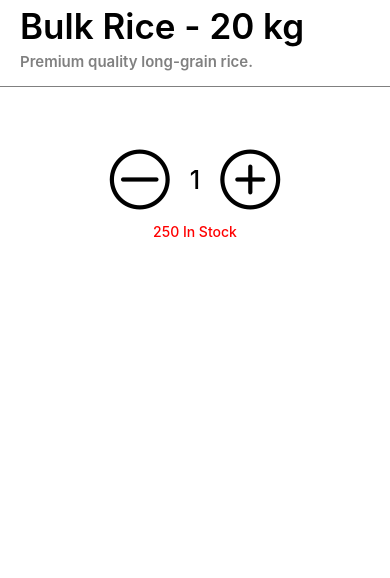
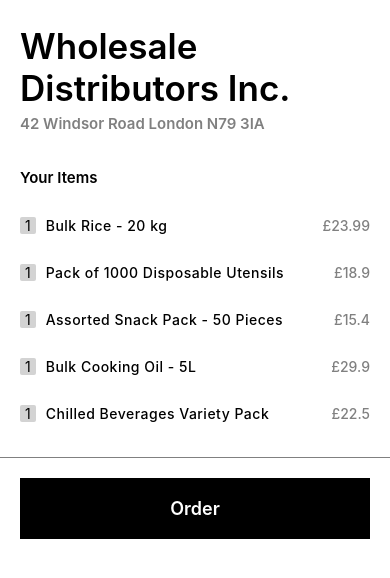
Before and after one commit to AliGunez/SupplyAppB2B, a React Native app in the folder SupplyUser/: screen / in a window 390 px wide. Shown: the top 578 px of the page. Built offline with nearby package versions, Linux system fonts and the light colour scheme.

Commit message:
Basket Page

```diff
--- a/SupplyUser/App.js
+++ b/SupplyUser/App.js
@@ -3,11 +3,13 @@ import { StyleSheet, View } from 'react-native';
 import HomeScreen from './src/screens/HomeScreen';
 import SupplierDetailsPage from './src/screens/SupplierDetailsScreen';
 import ItemDetailsScreen from './src/screens/ItemDetailsScreen';
+import Basket from './src/screens/Basket';
 
 export default function App() {
   return (
     <View style={styles.container}>
-      <ItemDetailsScreen />
+      <Basket />
+      {/* <ItemDetailsScreen /> */}
       {/* <SupplierDetailsPage /> */}
       {/* <HomeScreen /> */}
 
--- a/SupplyUser/assets/data/Suppliers.json
+++ b/SupplyUser/assets/data/Suppliers.json
@@ -2,6 +2,7 @@
   {
     "id": "1",
     "name": "Wholesale Distributors Inc.",
+    "address": "42 Windsor Road London N79 3IA",
     "deliveryFee": 150,
     "minDeliveryTime": 5,
     "maxDeliveryTime": 8,
--- /dev/null
+++ b/SupplyUser/src/screens/Basket/index.js
@@ -0,0 +1,122 @@
+import { useState } from "react";
+import {View, Text, StyleSheet, FlatList} from "react-native";
+import {AntDesign} from "@expo/vector-icons";
+
+import Suppliers from "../../../assets/data/Suppliers.json"
+const supplier = Suppliers[0];
+
+
+const BasketItem = ({basketItem}) => {
+    return (
+        <View style={styles.row}>
+            <View style={styles.amountContainer}>
+                <Text>1</Text>
+            </View>
+            <Text style={styles.itemName}>{basketItem.name}</Text>
+            <Text style={styles.totalPrice}>£{basketItem.price}</Text>
+        </View>
+    );
+};
+
+const Basket = () => {
+    return (
+        <View style={styles.page}>
+            <Text style={styles.name}>{supplier.name}</Text>
+            <Text style={styles.description}>{supplier.address}</Text>
+
+            <Text style={styles.subTitle}>Your Items</Text>
+
+            <FlatList data={supplier.stock} renderItem={({item}) => <BasketItem basketItem={item}/>}/>
+
+            <View style={styles.separator}></View>
+
+            <View style={styles.button}>
+                <Text style={styles.buttonText}>Order</Text>
+            </View>
+        </View>
+    );
+};
+
+
+const styles = StyleSheet.create({
+    page: {
+        flex: 1,
+    },
+    name: {
+        marginHorizontal: 20,
+        fontSize: 35,
+        fontWeight: "600",
+        marginVertical: 5,
+        paddingTop: 20,
+    },
+    description: {
+        marginHorizontal: 20,
+        fontSize: 15,
+        color: "grey",
+        fontWeight: "600",
+        marginBottom: 5,
+        paddingBottom: 10,
+    },
+    subTitle: {
+        marginTop: 20,
+        marginHorizontal: 20,
+        fontSize: 15,
+        fontWeight: "600",
+        marginBottom: 5,
+        paddingBottom: 10,
+    },
+    separator: {
+        height: 1,
+        backgroundColor: "grey",
+        marginVertical: 20,
+    },
+    row: {
+        flexDirection: "row",
+        alignItems: "center",
+        marginLeft: 20,
+        marginVertical: 15,
+    },
+    amount: {
+        fontSize: 25,
+        marginHorizontal: 20,
+        fontWeight: "450",
+    },
+    quantity: {
+        alignItems: "center",
+        justifyContent: "center",
+        marginTop: 5,
+        fontWeight: "450",
+        color: "red",
+    },
+    button: {
+        backgroundColor: "black",
+        marginTop: "auto",
+        margin: 20,
+        padding: 20,
+        marginBottom: 100,
+        alignItems: "center",
+    },
+    buttonText: {
+        color: "white",
+        fontWeight: "600",
+        fontSize: 18,
+    },
+    totalPrice: {
+        marginLeft: "auto",
+        marginRight: 20,
+        fontWeight: "500",
+        color: "gray"
+    },
+    amountContainer: {
+        backgroundColor: "lightgrey",
+        paddingHorizontal: 5,
+        marginRight: 10,
+        borderRadius: 2,
+    },
+    itemName: {
+        fontWeight: "500",
+        letterSpacing: 0.5,
+    }
+});
+
+export default Basket;
--- a/SupplyUser/src/screens/ItemDetailsScreen/index.js
+++ b/SupplyUser/src/screens/ItemDetailsScreen/index.js
@@ -21,6 +21,10 @@ const ItemDetailsScreen = () => {
         }
     };
 
+    const getTotal = () => {
+        return (item.price * amount).toFixed(2);
+    };
+
     return (
         <View style={styles.page}>
             <Text style={styles.name}>{item.name}</Text>
@@ -32,6 +36,9 @@ const ItemDetailsScreen = () => {
                 <AntDesign name="pluscircleo" size={60} color={"black"} onPress={onPlus} />
             </View>
             <View style={styles.quantity}><Text style={styles.quantity}>{item.quantity} In Stock</Text></View>
+            <View style={styles.button}>
+                <Text style={styles.buttonText}>Add {amount} to basket &#8226; £{getTotal()}</Text>
+            </View>
         </View>
     );
 };
@@ -46,6 +53,7 @@ const styles = StyleSheet.create({
         fontSize: 35,
         fontWeight: "600",
         marginVertical: 5,
+        paddingTop: 20,
     },
     description: {
         marginHorizontal: 20,
@@ -53,6 +61,7 @@ const styles = StyleSheet.create({
         color: "grey",
         fontWeight: "600",
         marginBottom: 5,
+        paddingBottom: 10,
     },
     separator: {
         height: 1,
@@ -61,9 +70,9 @@ const styles = StyleSheet.create({
     },
     row: {
         flexDirection: "row",
+        marginTop: "auto",
         alignItems: "center",
         justifyContent: "center",
-        marginTop: 50,
     },
     amount: {
         fontSize: 25,
@@ -77,6 +86,19 @@ const styles = StyleSheet.create({
         fontWeight: "450",
         color: "red",
     },
+    button: {
+        backgroundColor: "black",
+        marginTop: "auto",
+        margin: 20,
+        padding: 20,
+        marginBottom: 100,
+        alignItems: "center",
+    },
+    buttonText: {
+        color: "white",
+        fontWeight: "600",
+        fontSize: 18,
+    }
 });
 
 export default ItemDetailsScreen;
```
